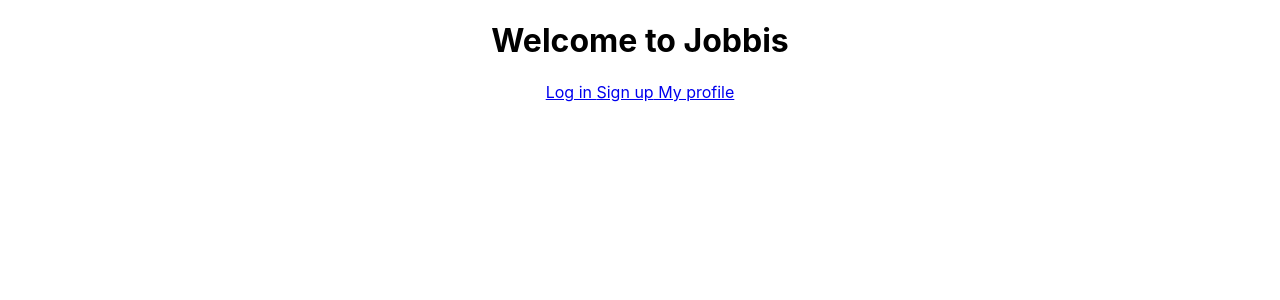
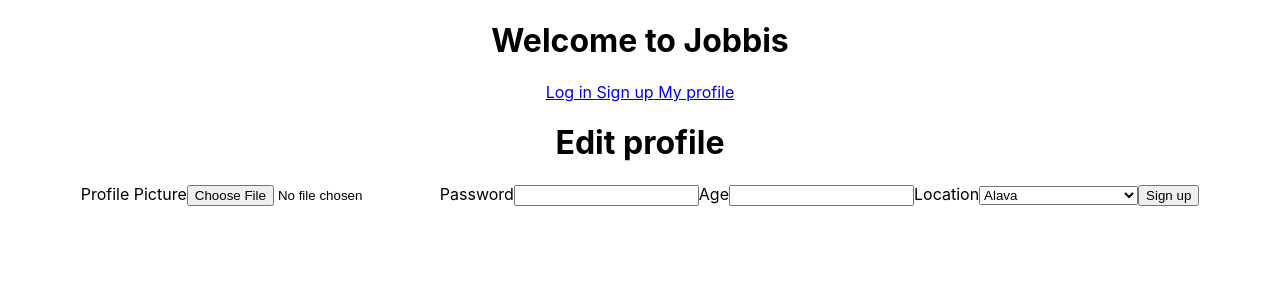
Before and after one commit to Proyecto-Final-Pablo-Alex/Phobbie-Front, a React (Create React App) app: page /edit-user in a window 1280 px wide. Shown: the top 300 px of the page. Built offline with nearby package versions, Linux system fonts and the light colour scheme.

Commit message:
Edit user

```diff
--- a/src/App.js
+++ b/src/App.js
@@ -5,14 +5,17 @@ import { Link, Switch, Route, Redirect } from "react-router-dom";
 import Login from "./components/Login";
 import Signup from "./components/Signup";
 import Profile from "./components/Profile";
+import EditUser from "./components/EditUser";
 
 class App extends React.Component {
   state = {
     user: {
       username: "",
       friends: [],
+      hobbies: [],
       _id: "",
       password: "",
+      photo: ''
     },
     logInSuccess: false,
   };
@@ -46,6 +49,7 @@ class App extends React.Component {
             )}
           />
           <Route path="/signup" exact component={() => <Signup />} />
+          <Route path="/edit-user" exact component={() => <EditUser />} />
         </Switch>
       </div>
     );
--- a/src/components/AddHobbie.js
+++ b/src/components/AddHobbie.js
@@ -31,7 +31,7 @@ class AddHobbie extends React.Component {
 
   handleInput(e) {
     const {name, value } = e.target;
-    this.setState({ ...this.state, newHobbie: {[name]: value })
+    this.setState({ ...this.state, newHobbie: {[name]: value }})
   }
 
   render() {
--- /dev/null
+++ b/src/components/EditUser.js
@@ -0,0 +1,95 @@
+import React from "react";
+import { Link } from "react-router-dom";
+import axios from 'axios'
+
+class EditUser extends React.Component {
+
+    state = {
+        user: {
+            username: "",
+            friends: [],
+            hobbies: [],
+            _id: "",
+            password: "",
+            photo: ''
+          },
+    }
+
+    handleSubmit(event) {
+        event.preventDefault();
+        axios({
+          method: "post",
+          url: "http://localhost:5000/edit-user",
+          data: this.state.user,
+        })
+          .then((result) => {
+            console.log(result);
+            if (result.data.message === "User created") {
+              this.setState({ ...this.state, successSignUp: true });
+            } else {
+              this.setState({ ...this.state, errorMessage: true });
+            }
+          })
+          .catch((err) => {
+            console.log(err);
+          });
+      }
+
+      handleChange(event) {
+        const { value, name } = event.target;
+        this.setState({
+          ...this.state,
+          user: { ...this.state.user, [name]: value },
+        });
+      }
+
+  render() {
+    const provincias = ['Alava','Albacete','Alicante','Almería','Asturias','Avila','Badajoz','Barcelona','Burgos','Cáceres',
+    'Cádiz','Cantabria','Castellón','Ciudad Real','Córdoba','La Coruña','Cuenca','Gerona','Granada','Guadalajara',
+    'Guipúzcoa','Huelva','Huesca','Islas Baleares','Jaén','León','Lérida','Lugo','Madrid','Málaga','Murcia','Navarra',
+    'Orense','Palencia','Las Palmas','Pontevedra','La Rioja','Salamanca','Segovia','Sevilla','Soria','Tarragona',
+    'Santa Cruz de Tenerife','Teruel','Toledo','Valencia','Valladolid','Vizcaya','Zamora','Zaragoza']
+
+    const allOptions=provincias.map((provincia, index)=>{return(<option key={index}>{provincia}</option>)})
+    return (
+      <div>
+       <h1>Edit profile</h1>
+        <form onSubmit={(event) => this.handleSubmit(event)}>
+
+        <label htmlFor="photo">Profile Picture</label>
+          <input
+            type="file"
+            name="photo"
+          />
+          <input type="text" name="actualPhoto" hidden value={this.state.photo} />
+
+          <label htmlFor="password">Password</label>
+          <input
+            type="password"
+            name="password"
+            onChange={(event) => this.handleChange(event)}
+            value={this.state.password}
+          />
+
+          <label htmlFor="age">Age</label>
+          <input
+            type="number"
+            name="age"
+            onChange={(event) => this.handleChange(event)}
+            value={this.state.age}
+          />
+
+          <label htmlFor="location">Location</label>
+          <select name="location" onChange={(event) => this.handleChange(event)} value={this.state.location}>
+            {allOptions}
+          </select>
+
+          <button>Sign up</button>
+
+        </form>
+      </div>
+    )
+  }
+}
+
+export default EditUser;
--- a/src/components/Signup.js
+++ b/src/components/Signup.js
@@ -47,7 +47,7 @@ class Signup extends React.Component {
     'Orense','Palencia','Las Palmas','Pontevedra','La Rioja','Salamanca','Segovia','Sevilla','Soria','Tarragona',
     'Santa Cruz de Tenerife','Teruel','Toledo','Valencia','Valladolid','Vizcaya','Zamora','Zaragoza']
 
-    const allOptions=provincias.map((provincia)=>{return(<option>{provincia}</option>)})
+    const allOptions=provincias.map((provincia, index)=>{return(<option key={index}>{provincia}</option>)})
 
     return this.state.successSignUp ? (
       <Redirect to="/login" />
```
